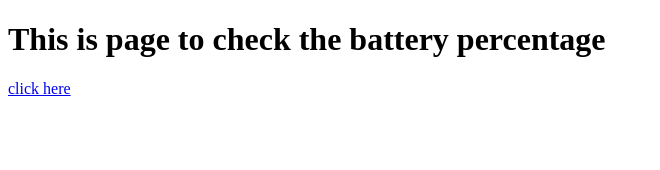
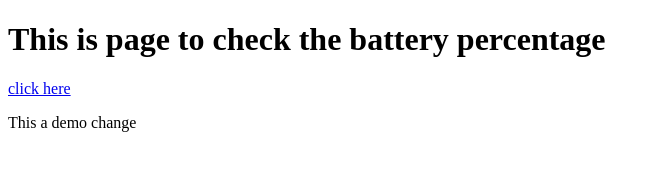
Before and after one commit to abhinavsalar18/Sem2_Experiment, a plain HTML site: page index.html in a window 1280 px wide. Shown: the whole page, without its empty margins (0-660 px from the left). Drawn offline with Linux system fonts and the light colour scheme.

Commit message:
Update index.html

```diff
--- a/index.html
+++ b/index.html
@@ -3,6 +3,7 @@
 <body>
 <h1>This is page to check the battery percentage</h1>
 	<a href="Exp.html">click here</a>
+	<p>This a demo change</p>
 </body>
 
 </html>
```
